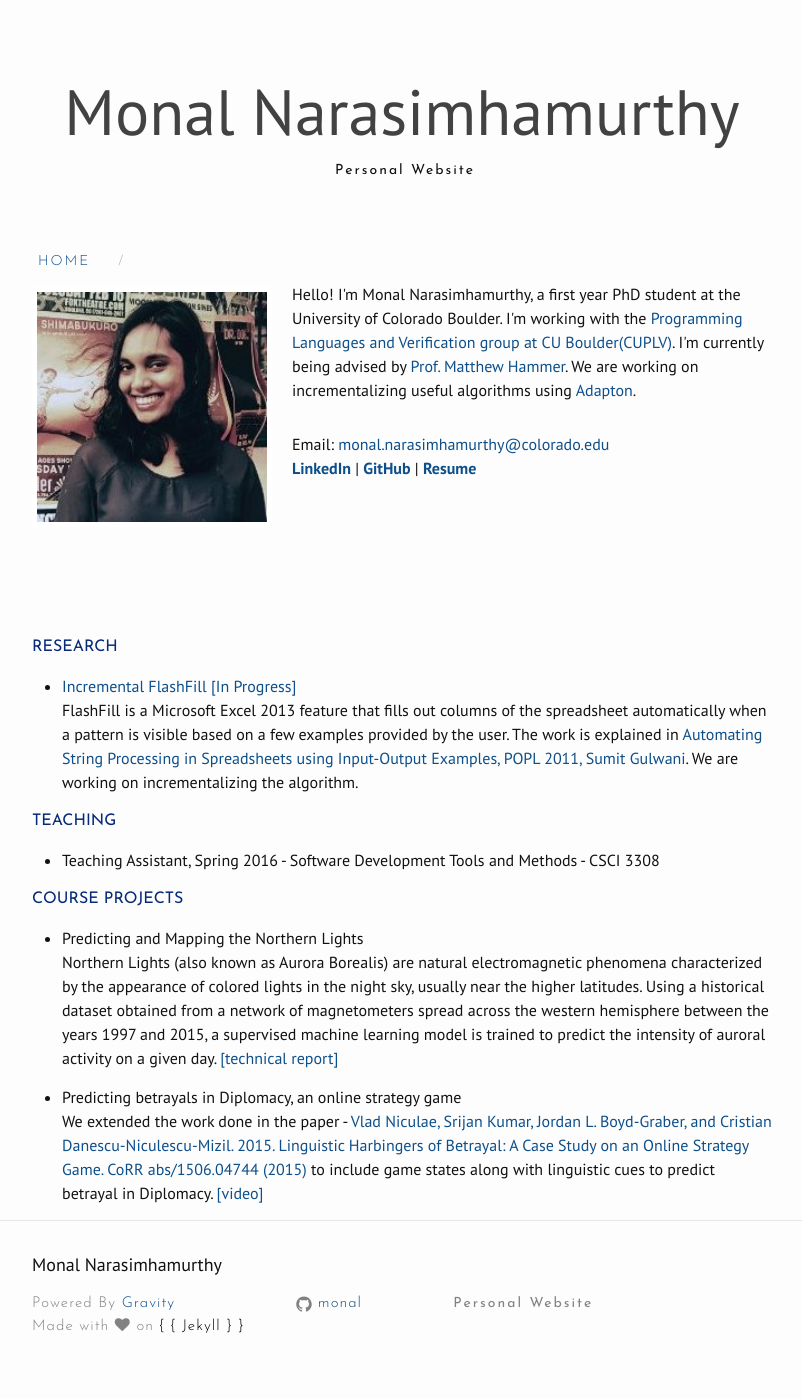
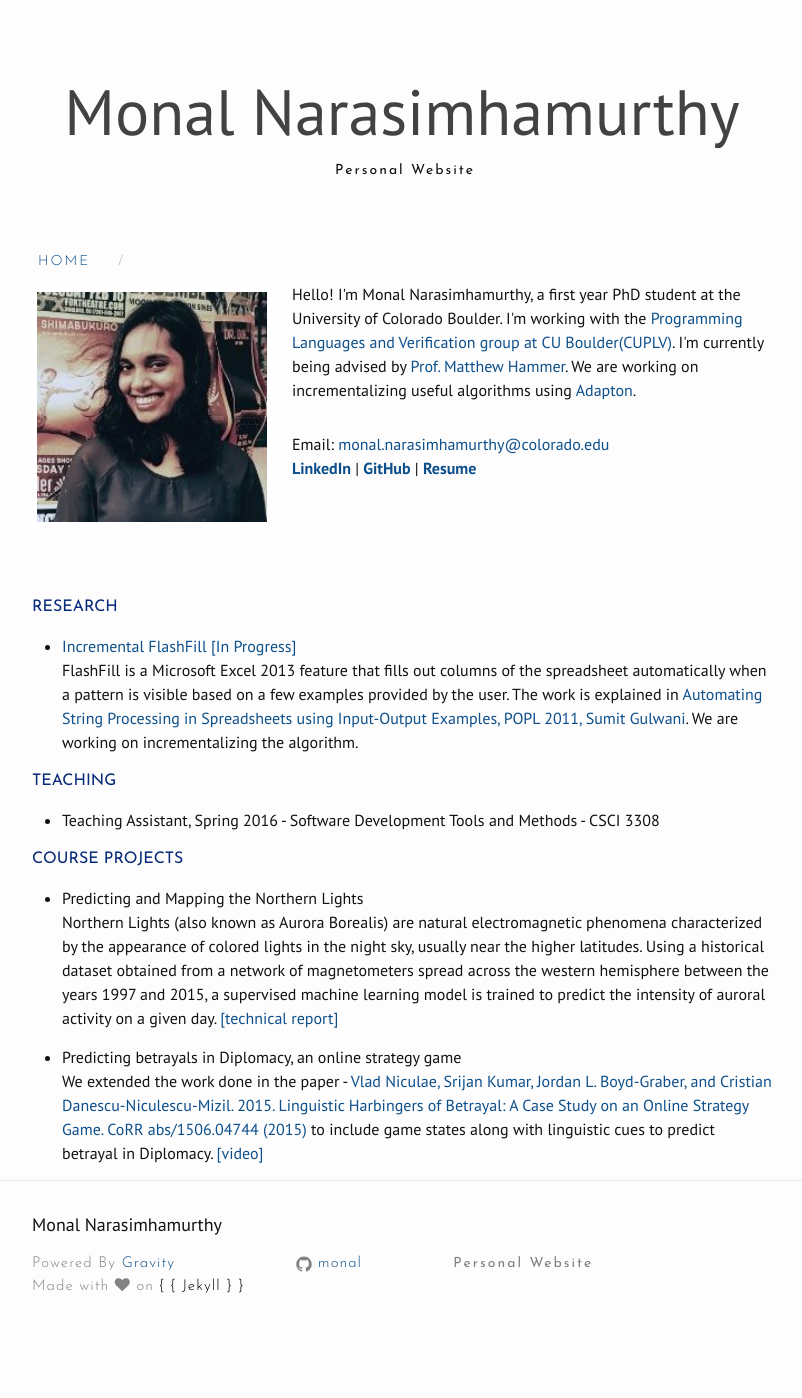
Before and after one commit to monal/monal.github.io, a Jekyll site: the page built from index.html, in a window 1280 px wide. Shown: the whole page, without its empty margins (238-1040 px from the left). Built offline with Jekyll 4.4.1, drawn with Linux system fonts in a browser that asks for light colours; nearby versions of some CDN libraries; after the commit the page ends 1358 px from its top, so only the background shows below that.

Commit message:
Remove extra spacing

```diff
--- a/index.html
+++ b/index.html
@@ -11,7 +11,7 @@ layout: default
 <p style="margin-top: 30px;">Email: <a href="mailto:monal.narasimhamurthy@colorado.edu">monal.narasimhamurthy@colorado.edu</a><br>
 <a href="https://www.linkedin.com/in/monal-narasimhamurthy"><b>LinkedIn</b></a> | <a href="https://github.com/monal"><b>GitHub</b></a> | <a href=""><b>Resume</b></a></p>
 </div>
-<div style="margin-top:60px">
+<div style="margin-top:20px">
 <h4 style="color:#062A78; font-family:'Josefin Sans';">RESEARCH</h4>
 <div>
 <ul>
```
